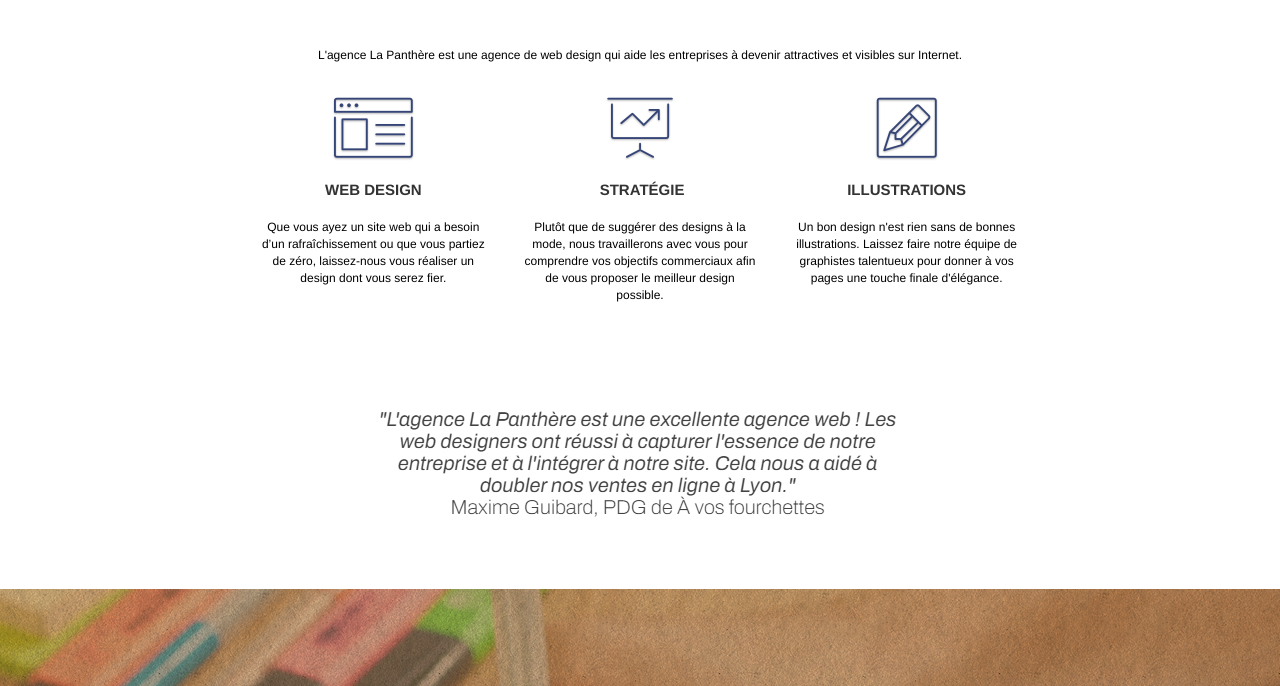
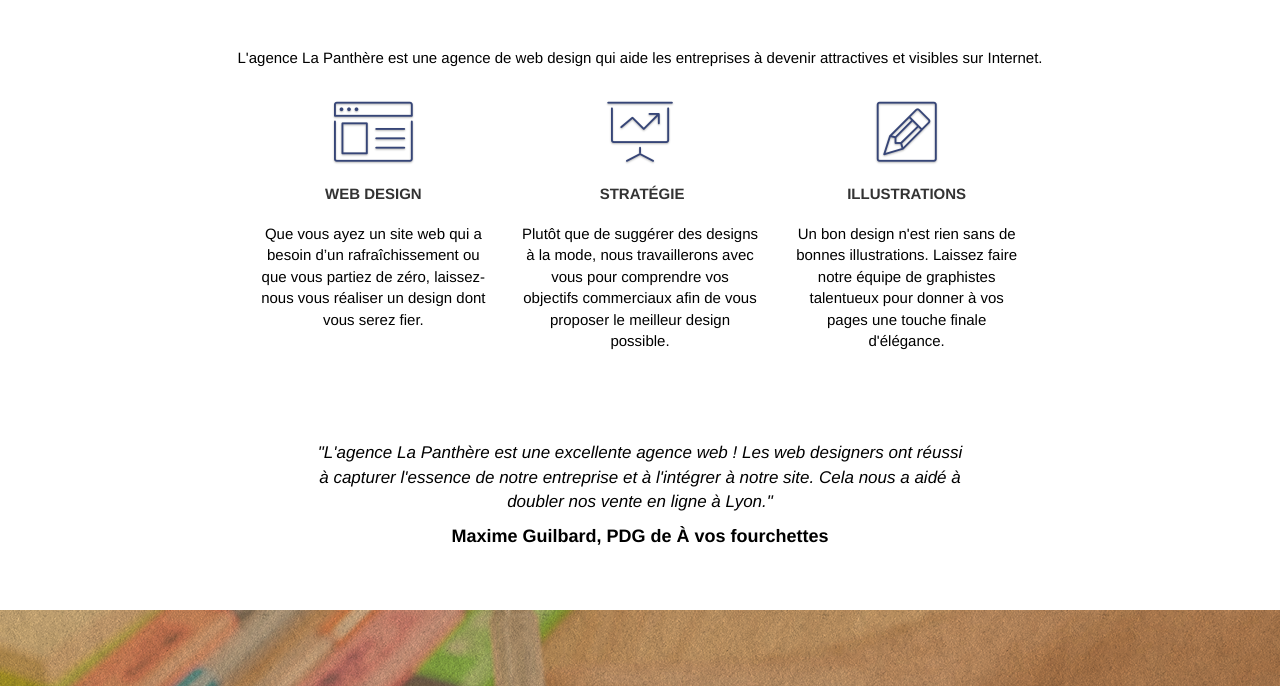
Before and after one commit to fredvonarx/P4-la-panthere, a plain HTML site: page index.html in a window 1280 px wide. Shown: the part 535-1221 px from the top of the page. Drawn offline with Linux system fonts and the light colour scheme.

Commit message:
commit#20 feat index.html et style.css suppression de l'image avec citation puis remplacement de celle-ci par un paragraphe. Modification du style CSS des paragraphe implémentés

```diff
--- a/index.html
+++ b/index.html
@@ -117,8 +117,11 @@
 		</div>
 		<div class="row voffset-lg voffset">
 			<div class="col-xs-12 col-md-8 col-md-offset-2 text-center">
-				<img alt="agence web, agence web paris, web design paris, stratégie web" src="img/citation.png" />
-
+				<p class="citation">"L'agence La Panthère est une excellente agence web ! Les
+					web designers ont réussi à capturer l'essence de notre
+					entreprise et à l'intégrer à notre site. Cela nous a aidé à
+					doubler nos vente en ligne à Lyon."</p>
+				<p class="bigger">Maxime Guilbard, PDG de À vos fourchettes</p>
 			</div>
 		</div>
 	</div>
--- a/style.css
+++ b/style.css
@@ -681,7 +681,7 @@ a {
 }
 
 p {
-    font-size: 12px;
+    font-size: 15px;
 }
 
 .tight-width-whitespace {
@@ -1056,3 +1056,13 @@ h4 {
 .black {
     color: #000000!Important;
 }
+
+p.bigger{
+    font-size: 18px;
+    font-weight: 600;
+}
+
+p.citation {
+    font-size: 17px;
+    font-style: italic;
+}
```
Also changed, not shown: img/citation.png (deleted).
